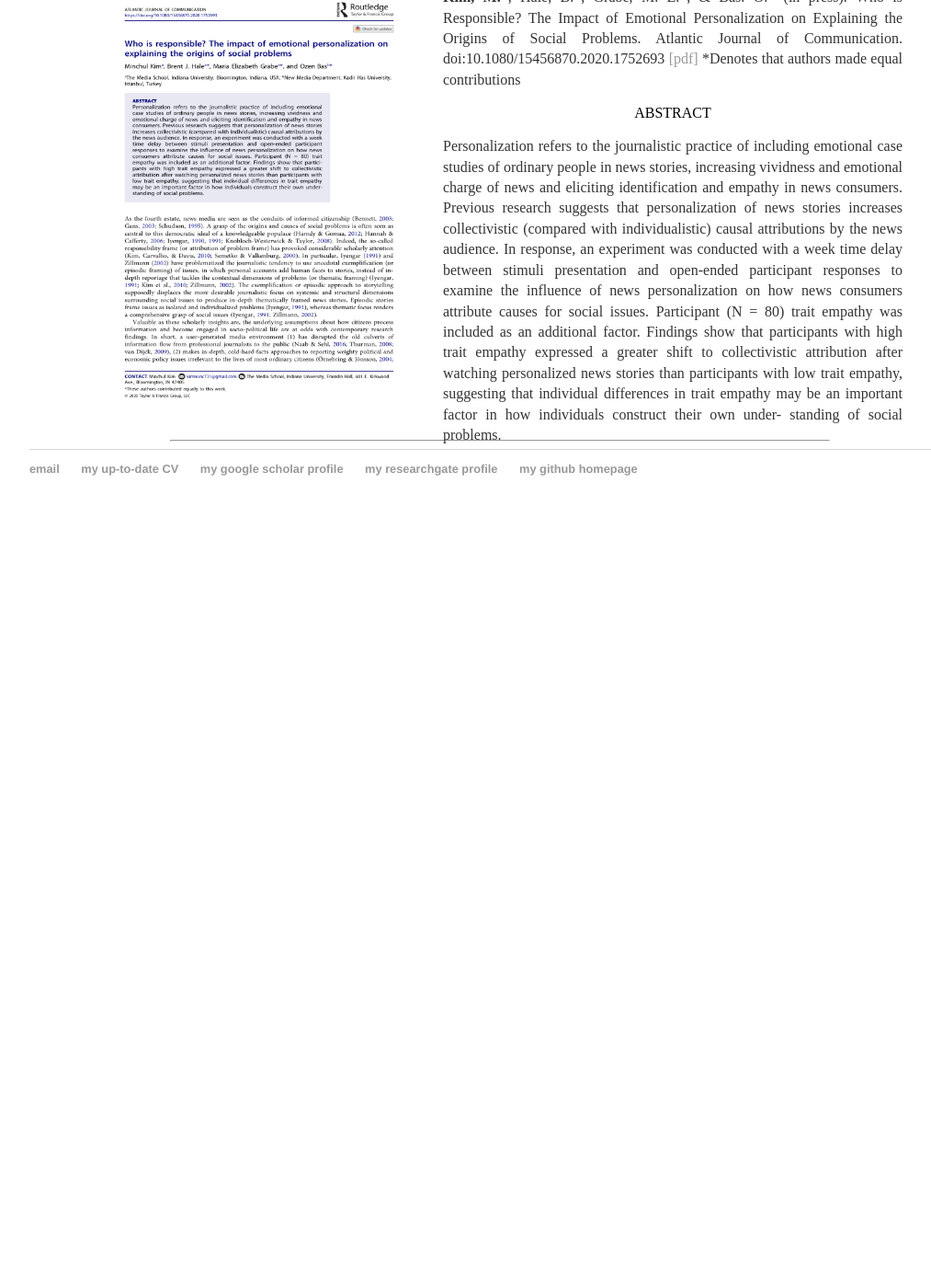
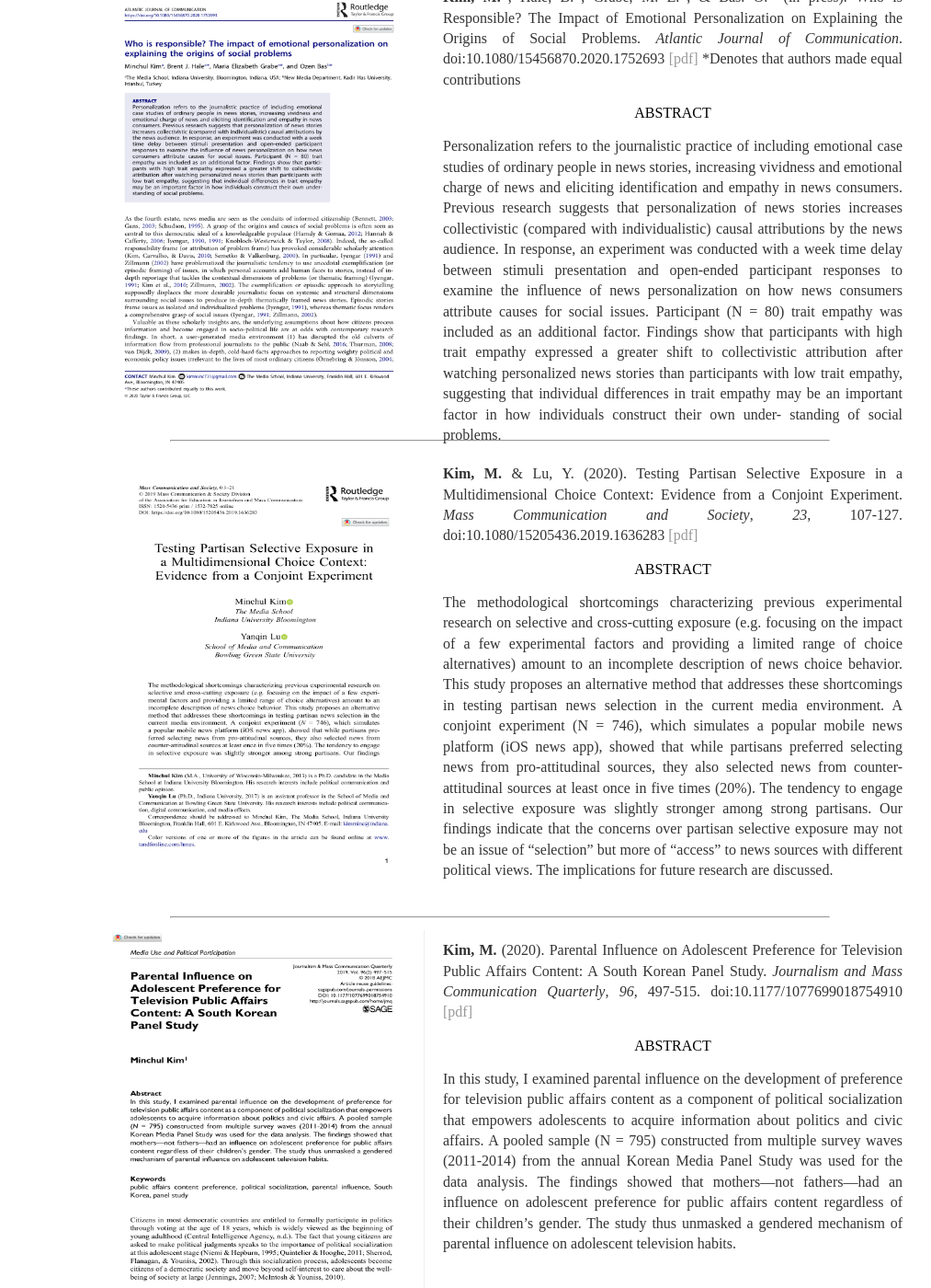
Before and after one commit to minchulkim-phd/minchulkim, a Jekyll site: the page built from research/index.html, in a window 1280 px wide and 1400 px high, scrolled down 284 px. Shown: the whole window at 92% size, without its empty margins (96-1109 px from the left). Built offline with Jekyll 4.4.1, drawn with Linux system fonts in a browser that asks for light colours; before the commit the page ends 900 px from its top, so only the background shows below that; some of the changed text lies outside the part shown.

Commit message:
Update index.html

```diff
--- a/research/index.html
+++ b/research/index.html
@@ -11,11 +11,32 @@ title: Minchul Kim(Ph.D.)'s Personal Webpage
 	<div class="slide-content">
 		<img src="/images/kim et al. 2021.png" width='360px;' height='480px;' style="float:left;margin: 5px 20px;">
                 <div class="imgDes">
-		<p> <strong>Kim, M.</strong>*, Hale, B.*, Grabe, M. E.*, & Bas. O.* (in press). Who is Responsible? The Impact of Emotional Personalization on Explaining the Origins of Social Problems. Atlantic Journal of Communication. doi:10.1080/15456870.2020.1752693 <a href='http://dx.doi.org//10.1080/15456870.2020.1752693'>[pdf]</a> *Denotes that authors made equal contributions </p>
+		<p> <strong>Kim, M.</strong>*, Hale, B.*, Grabe, M. E.*, & Bas. O.* (in press). Who is Responsible? The Impact of Emotional Personalization on Explaining the Origins of Social Problems. <i>Atlantic Journal of Communication</i>. doi:10.1080/15456870.2020.1752693 <a href='http://dx.doi.org//10.1080/15456870.2020.1752693'>[pdf]</a> *Denotes that authors made equal contributions </p>
 		<p><center>ABSTRACT</center></p>
 		<p> Personalization refers to the journalistic practice of including emotional case studies of ordinary people in news stories, increasing vividness and emotional charge of news and eliciting identification and empathy in news consumers. Previous research suggests that personalization of news stories increases collectivistic (compared with individualistic) causal attributions by the news audience. In response, an experiment was conducted with a week time delay between stimuli presentation and open-ended participant responses to examine the influence of news personalization on how news consumers attribute causes for social issues. Participant (N = 80) trait empathy was included as an additional factor. Findings show that participants with high trait empathy expressed a greater shift to collectivistic attribution after watching personalized news stories than participants with low trait empathy, suggesting that individual differences in trait empathy may be an important factor in how individuals construct their own under- standing of social problems.</p>
 		</div>
 	</div>
 	<hr width="70%" alight='left'>
 
+	<div class="slide-content">
+		<img src="/images/kim & lu 2020.png" width='360px;' height='480px;' style="float:left;margin: 5px 20px;">
+                <div class="imgDes">
+		<p> <strong>Kim, M.</strong> & Lu, Y. (2020). Testing Partisan Selective Exposure in a Multidimensional Choice Context: Evidence from a Conjoint Experiment. <i>Mass Communication and Society</i>, <i>23</i>, 107-127. doi:10.1080/15205436.2019.1636283 <a href='http://dx.doi.org//10.1080/15205436.2019.1636283'>[pdf]</a></p>
+		<p><center>ABSTRACT</center></p>
+		<p> The methodological shortcomings characterizing previous experimental research on selective and cross-cutting exposure (e.g. focusing on the impact of a few experimental factors and providing a limited range of choice alternatives) amount to an incomplete description of news choice behavior. This study proposes an alternative method that addresses these shortcomings in testing partisan news selection in the current media environment. A conjoint experiment (N = 746), which simulates a popular mobile news platform (iOS news app), showed that while partisans preferred selecting news from pro-attitudinal sources, they also selected news from counter-attitudinal sources at least once in five times (20%). The tendency to engage in selective exposure was slightly stronger among strong partisans. Our findings indicate that the concerns over partisan selective exposure may not be an issue of “selection” but more of “access” to news sources with different political views. The implications for future research are discussed. </p>
+		</div>
+	</div>
+	<hr width="70%" alight='left'>
+
+	<div class="slide-content">
+		<img src="/images/kim 2019.png" width='360px;' height='480px;' style="float:left;margin: 5px 20px;">
+                <div class="imgDes">
+		<p> <strong>Kim, M.</strong> (2020). Parental Influence on Adolescent Preference for Television Public Affairs Content: A South Korean Panel Study. <i>Journalism and Mass Communication Quarterly</i>, <i>96</i>, 497-515. doi:10.1177/1077699018754910 <a href='http://dx.doi.org//10.1177/1077699018754910'>[pdf]</a></p>
+		<p><center>ABSTRACT</center></p>
+		<p> In this study, I examined parental influence on the development of preference for television public affairs content as a component of political socialization that empowers adolescents to acquire information about politics and civic affairs. A pooled sample (N = 795) constructed from multiple survey waves (2011-2014) from the annual Korean Media Panel Study was used for the data analysis. The findings showed that mothers—not fathers—had an influence on adolescent preference for public affairs content regardless of their children’s gender. The study thus unmasked a gendered mechanism of parental influence on adolescent television habits. </p>
+		</div>
+	</div>
+	<hr width="70%" alight='left'>
+
+
 </div><!-- /.blurb -->
```
